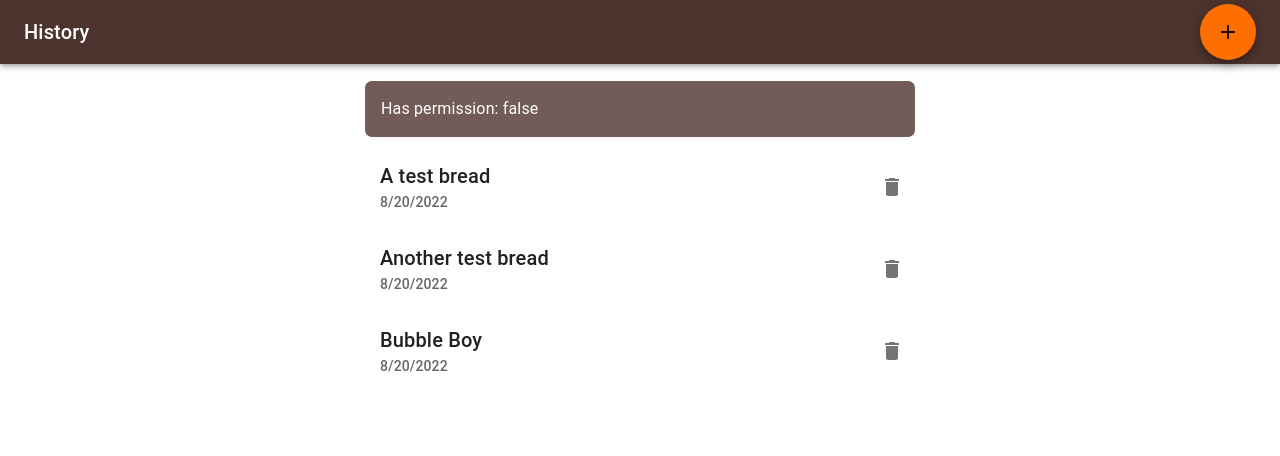
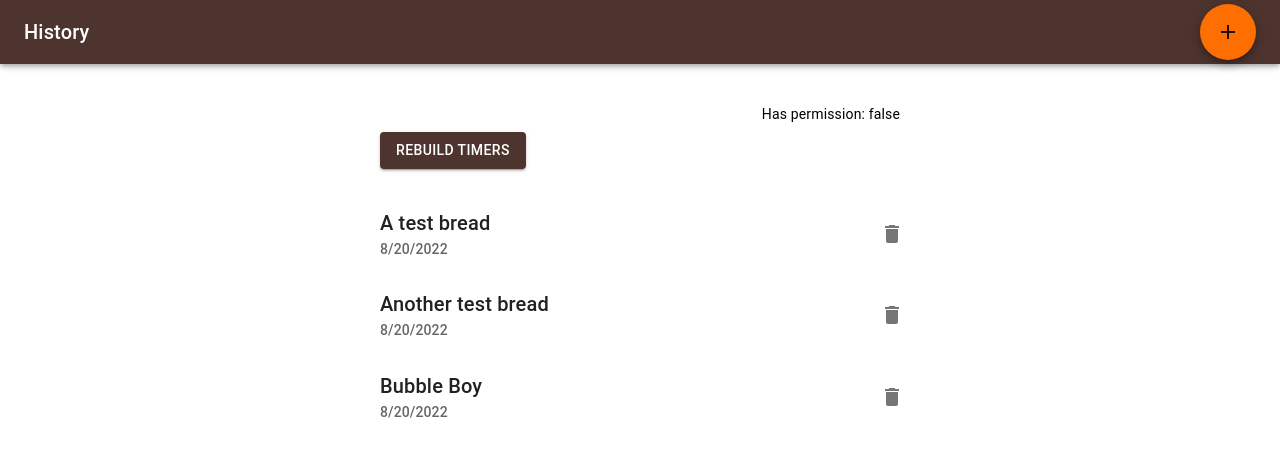
Before and after one commit to pewit90/yeastly, a React (Create React App) app: page / in a window 1280 px wide. Shown: the top 456 px of the page. Built offline with nearby package versions, Linux system fonts and the light colour scheme.

Commit message:
Improve TimersView, force rebuild notification index

```diff
--- a/src/components/TimersView.tsx
+++ b/src/components/TimersView.tsx
@@ -1,43 +1,57 @@
-import { Box, Typography, Stack } from "@mui/material";
+import { Box, Stack, Typography } from "@mui/material";
+import Button from "@mui/material/Button";
+import Card from "@mui/material/Card";
+import CardContent from "@mui/material/CardContent";
+import { useState } from "react";
+import { useNavigate } from "react-router-dom";
 import { getBread } from "../model/store";
 import { Timer } from "../model/timer";
-import { getTimers, hasPermission } from "../timer-service";
-import { theme } from "./App";
+import { debugRebuildTimers, getTimers, hasPermission } from "../timer-service";
 import { DurationView } from "./common/DurationView";
 
 function TimerView(props: { timer: Timer }) {
+  const navigate = useNavigate();
   const bread = getBread(props.timer.breadUUID);
   const currentStep = bread.steps[bread.currentStepIndex];
   return (
+    <Card variant="elevation" onClick={() => navigate("/" + bread.uuid)}>
+      <CardContent>
         <Stack direction={"row"} spacing="2rem">
           <Box display="flex" alignItems="center">
             <DurationView step={currentStep} />
           </Box>
           <Box>
             <Typography variant="h6">{currentStep.name}</Typography>
-        <Typography variant="subtitle2">{bread.name}</Typography>
+            <Typography variant="caption">{bread.name}</Typography>
           </Box>
         </Stack>
+      </CardContent>
+    </Card>
   );
 }
 
 export function TimersView() {
-  const timers = getTimers();
+  const [timers, setTimers] = useState(getTimers());
 
   return (
-    <Box
-      mt="1rem"
-      flexDirection="column"
-      padding={"1rem"}
-      border={1}
-      borderRadius={2}
-      bgcolor={theme.palette.primary.light}
-      color={theme.palette.primary.contrastText}
-    >
+    <Box mt="1rem" flexDirection="column" padding={"1rem"}>
       {timers.map((timer) => {
         return <TimerView timer={timer} key={"timer_" + timer.breadUUID} />;
       })}
-      <Typography>Has permission: {hasPermission().toString()}</Typography>
+      <Typography variant="body2" align="right" my={"0.5rem"}>
+        Has permission: {hasPermission().toString()}
+      </Typography>
+      <Button
+        variant="contained"
+        onClick={async () => {
+          await debugRebuildTimers();
+          const newTimers = getTimers();
+          console.log(newTimers);
+          setTimers(newTimers);
+        }}
+      >
+        Rebuild Timers
+      </Button>
     </Box>
   );
 }
--- a/src/components/common/DurationView.tsx
+++ b/src/components/common/DurationView.tsx
@@ -1,4 +1,5 @@
 import { Box } from "@mui/material";
+import Typography from "@mui/material/Typography";
 import { useEffect, useState } from "react";
 import { formatDuration, remainingDuration, Step } from "../../model/step";
 
@@ -14,8 +15,10 @@ export function DurationView(props: { step: Step }) {
   return (
     <RefreshContainer
       content={() => (
-        <Box fontWeight="bold" textAlign="right">
-          {formatDuration(remainingDuration(props.step))}
+        <Box>
+          <Typography variant="body1" align="right">
+            {formatDuration(remainingDuration(props.step))}
+          </Typography>
         </Box>
       )}
     />
--- a/src/model/store.ts
+++ b/src/model/store.ts
@@ -68,11 +68,11 @@ export function getBreads(): Bread[] {
   return Object.values(breadIndex);
 }
 
-export function storeBread(bread: Bread) {
+export async function storeBread(bread: Bread) {
   localStorage.setItem(bread.uuid.toString(), JSON.stringify(bread));
   breadIndex[bread.uuid] = bread;
   addBreadUUID(bread.uuid);
-  setupBreadTimer(bread);
+  await setupBreadTimer(bread);
 }
 
 export function deleteBread(uuid: number) {
--- a/src/timer-service.ts
+++ b/src/timer-service.ts
@@ -1,6 +1,7 @@
 import { addMinutes } from "date-fns";
 import { Bread } from "./model/bread";
 import { StepState } from "./model/step";
+import { getBreads } from "./model/store";
 import { Timer } from "./model/timer";
 
 const notificationIndex: Record<number, Timer> = {};
@@ -12,6 +13,18 @@ export function getTimers(): Timer[] {
   return Object.values(notificationIndex);
 }
 
+export async function debugRebuildTimers() {
+  console.log("Rebuilding timers");
+  for (const key in notificationIndex) {
+    delete notificationIndex[key];
+  }
+  const breads = getBreads();
+  for (const bread of breads) {
+    await setupBreadTimer(bread);
+  }
+  console.log("Timers, as per service: " + JSON.stringify(notificationIndex));
+}
+
 export function clearNotification(breadUUID: number) {
   const timer = notificationIndex[breadUUID];
   if (timer) {
@@ -20,9 +33,10 @@ export function clearNotification(breadUUID: number) {
   }
 }
 
-export function setupBreadTimer(bread: Bread): void {
+export async function setupBreadTimer(bread: Bread): Promise<void> {
   clearNotification(bread.uuid);
   const currentStep = bread.steps[bread.currentStepIndex];
+  console.log(JSON.stringify(currentStep));
   if (currentStep.state !== StepState.STARTED) {
     return;
   }
@@ -31,7 +45,7 @@ export function setupBreadTimer(bread: Bread): void {
     currentStep.duration !== undefined &&
     currentStep.startedAt !== undefined
   ) {
-    registerTimer(
+    await registerTimer(
       bread.uuid,
       addMinutes(currentStep.startedAt, currentStep.duration),
       // addSeconds(new Date(), 5),
@@ -41,6 +55,7 @@ export function setupBreadTimer(bread: Bread): void {
 }
 
 async function registerTimer(breadUUID: number, dueDate: Date, title: string) {
+  console.log("Registering timer for ", breadUUID);
   const permission = await Notification.requestPermission();
   if (permission !== "granted") {
     // TODO inform user of his bad choice
@@ -58,4 +73,5 @@ async function registerTimer(breadUUID: number, dueDate: Date, title: string) {
     delete notificationIndex[breadUUID];
   }, dueDate.getTime() - Date.now());
   notificationIndex[breadUUID] = new Timer(breadUUID, timeout);
+  console.log(JSON.stringify(notificationIndex));
 }
```
Lines whose indentation alone changed are shown as unchanged.
